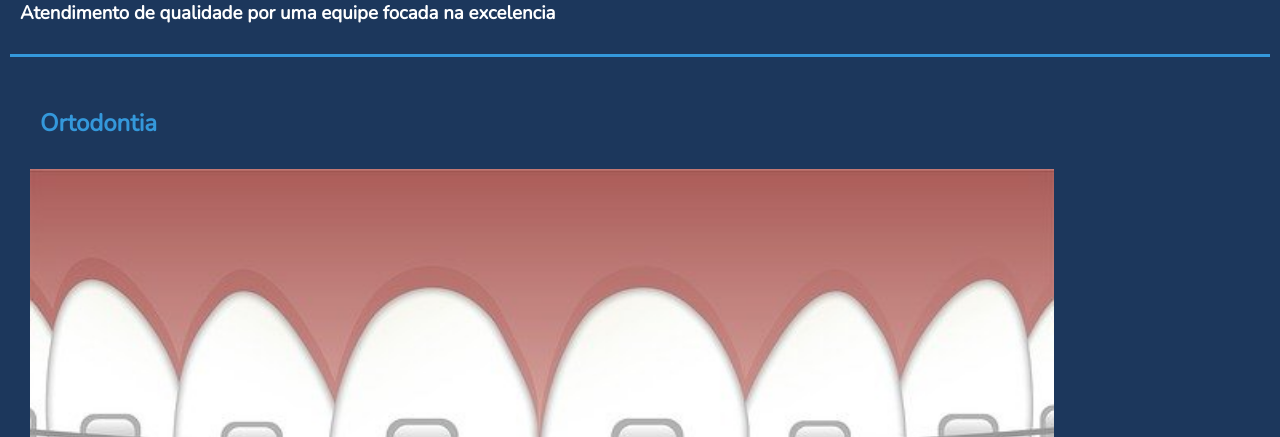
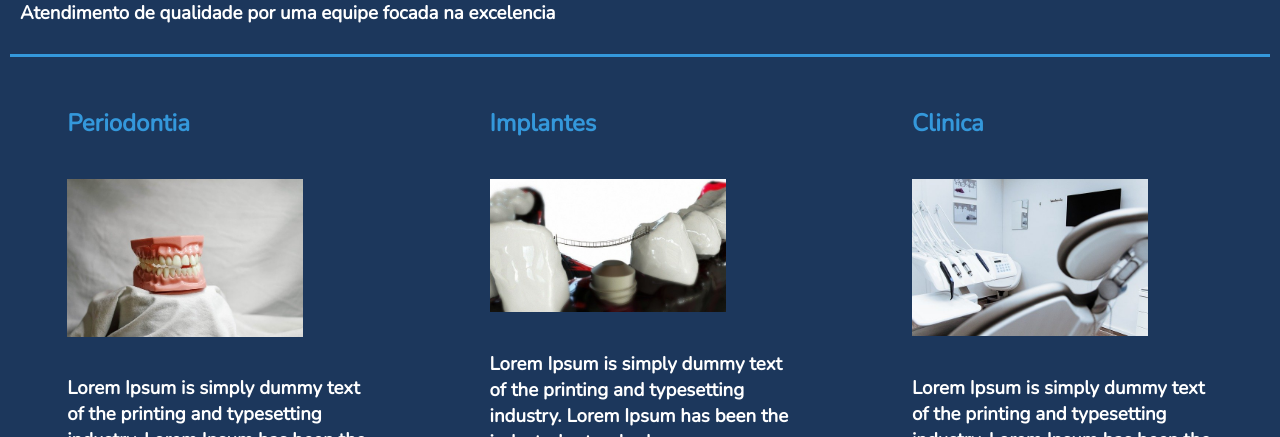
Before and after one commit to LukeRocha/svclinic, a website: page care.html in a window 1280 px wide. Shown: the part 363-800 px from the top of the page. Drawn offline with nearby package versions, Linux system fonts and the light colour scheme.

Commit message:
Finish the caroulsel items design

```diff
--- a/care.html
+++ b/care.html
@@ -13,6 +13,7 @@
   <link rel="stylesheet" type="text/css" href="/slick-1.8.1/slick/slick.css" />
   <link rel="stylesheet" type="text/css" href="/slick-1.8.1/slick/slick-theme.css" />
 </head>
+
 <body>
   <div id="home"></div>
   <div class="desktop-header container">
@@ -64,28 +65,47 @@
         Atendimento de qualidade por uma equipe focada na excelencia
       </h3>
     </div>
+
     <div class="multiple-itens carousel container">
       <div class="container carousel-item">
-        <h2 class="carousel-item container">Ortodontia</h2>
-        <img src="/resources/img/orto.jpg" alt="" srcset="">
+        <h2 class="carousel-item container">
+          Ortodontia
+        </h2>
+        <div class="carousel-content content">
+          <img class="container" src="/resources/img/orto.jpg" alt="" srcset="">
           <h3 class="container">Lorem Ipsum is simply dummy text of the printing and typesetting industry. Lorem Ipsum
             has been the industry's standard</h3>
         </div>
+      </div>
+
       <div class="container carousel-item">
-        <h2 class="care-item container">Periodontia</h2>
-        <img src="/resources/img/gengiva.jpg" alt="" srcset="">
+        <h2 class="care-item container">
+          Periodontia
+        </h2>
+        <div class="carousel-content content">
+          <img class="container" src="/resources/img/gengiva.jpg" alt="" srcset="">
           <h3 class="container">Lorem Ipsum is simply dummy text of the printing and typesetting industry. Lorem Ipsum
             has been the industry's standard</h3>
         </div>
+      </div>
+
       <div class="container carousel-item">
-        <h2 class="care-item container">Implantes</h2>
-        <img src="/resources/img/implante.jpg" alt="" srcset="">
+        <h2 class="care-item container">
+          Implantes
+        </h2>
+        <div class="carousel-content content">
+          <img class="container" src="/resources/img/implante.jpg" alt="" srcset="">
           <h3 class="container">Lorem Ipsum is simply dummy text of the printing and typesetting industry. Lorem Ipsum
             has been the industry's standard</h3>
         </div>
+      </div>
+
       <div class="container carousel-item">
-        <h2 class="care-item container">Clinica</h2>
-        <img src="/resources/img/clinica.jpg" alt="" srcset="">
+        <h2 class="care-item container">
+          Clinica
+        </h2>
+        <div class="carousel-content content">
+        <img class="container" src="/resources/img/clinica.jpg" alt="" srcset="">
         <h3 class="container">Lorem Ipsum is simply dummy text of the printing and typesetting industry. Lorem Ipsum
           has been the industry's standard</h3>
       </div>
@@ -139,7 +159,7 @@
     $(document).ready(function () {
       $('.multiple-itens').slick({
         infinite: true,
-        slidesToShow: 1,
+        slidesToShow: 2,
         slidesToScroll: 2,
         arrows: false,
         dots: true,
--- a/resources/css/style.css
+++ b/resources/css/style.css
@@ -451,6 +451,7 @@ footer h2 {
     text-align: center;
   }
 
+
   .desktop-footer {
     display: flex;
     flex-flow: row nowrap;
@@ -473,6 +474,24 @@ footer h2 {
     font-size: 1.8em;
   }
 
+  .carousel-item {
+    max-width: 33vw;
+    width: 30vw;
+    display: flex;
+    flex-flow: column wrap;
+    justify-content: space-around;
+  }
+
+
+  .carousel-content img {
+    max-width: 20vw;
+    border-radius: 10px;
+    overflow: hidden;
+  }
+
+  .carousel-content h3 {
+    width: 25vw;
+  }
 
 
 }
```
Lines whose indentation alone changed are shown as unchanged.
